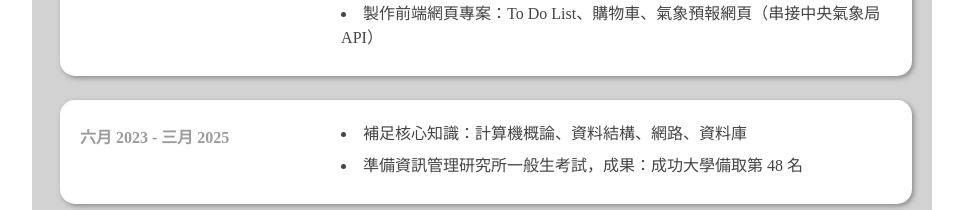
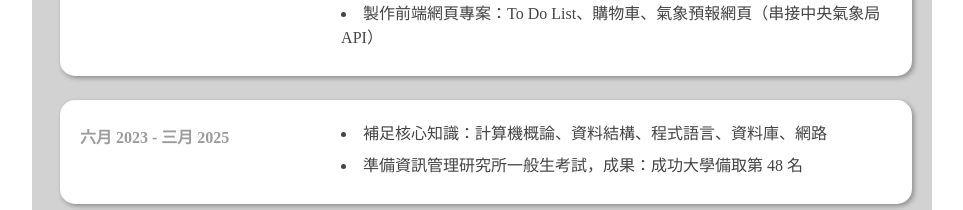
Before and after one commit to GRACE0211/my-portfolio, a Vue app: page / in a window 1280 px wide. Shown: the part 1660-1870 px from the top of the page, without its empty margins (158-1121 px from the left). Built offline with nearby package versions, Linux system fonts and the light colour scheme.

Commit message:
fix: add sth

```diff
--- a/src/views/HomePage.vue
+++ b/src/views/HomePage.vue
@@ -113,7 +113,7 @@
           <div class="timeline-left">六月 2023 - 三月 2025</div>
           <div class="timeline-right">
             <ul>
-              <li>補足核心知識：計算機概論、資料結構、網路、資料庫</li>
+              <li>補足核心知識：計算機概論、資料結構、程式語言、資料庫、網路</li>
               <li>準備資訊管理研究所一般生考試，成果：成功大學備取第 48 名</li>
             </ul>
           </div>
```
